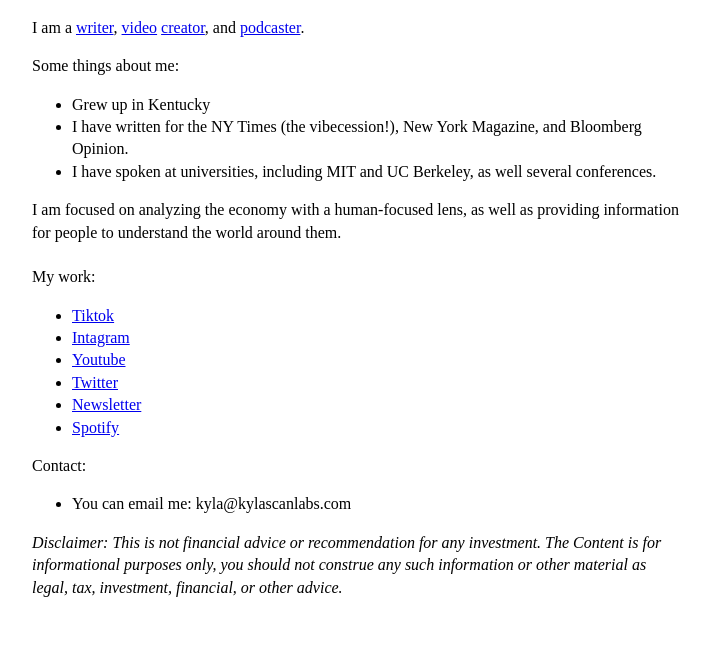
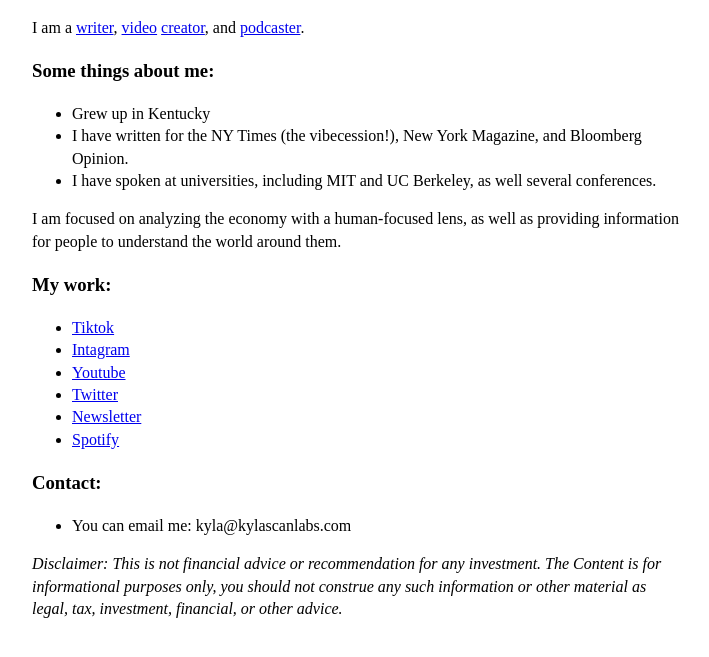
Before and after one commit to Bunks18/ky-portfolio, a plain HTML site: page index.html in a window 1280 px wide. Shown: the part 129-786 px from the top of the page, without its empty margins (283-992 px from the left). Drawn offline with Linux system fonts and the light colour scheme.

Commit message:
fix: typography

```diff
--- a/index.html
+++ b/index.html
@@ -32,7 +32,7 @@
       <h2>Kyla Scanlon</h2>
         <p>I am a <a href="https://kyla.substack.com/">writer</a>, <a href="https://www.tiktok.com/@kylascan">video</a> <a href="https://www.youtube.com/channel/UC-J8PybPmYl6VJbu8sCRdHQ">creator</a>, and <a href="https://open.spotify.com/show/6ziXCBAojpLDKtexx8bxds?si=426440be2d414dc0&nd=1">podcaster</a>.</p>
 
-        Some things about me:
+        <h3>Some things about me:</h3>
         <ul>
             <li>Grew up in Kentucky</li>
             <li>I have written for the NY Times (the vibecession!), New York Magazine, and Bloomberg Opinion.</li>
@@ -40,9 +40,9 @@
         </ul>
 
         I am focused on analyzing the economy with a human-focused lens, as well as providing information for people to understand the world around them.
+
     </br>
-    </br>
-        My work:
+        <h3>My work:</h3>
         <ul>
             <li><a href="https://www.tiktok.com/@kylascan">Tiktok</a></li>
             <li><a href="https://www.instagram.com/kylascan/">Intagram</a></li>
@@ -52,7 +52,7 @@
             <li><a href="https://open.spotify.com/show/6ziXCBAojpLDKtexx8bxds?si=ad72f50e3ff64b17&nd=1">Spotify</a></li>
         </ul>
 
-        Contact:
+        <h3>Contact:</h3>
         <ul>
             <li>You can email me: kyla@kylascanlabs.com</li>
         </ul>
```
